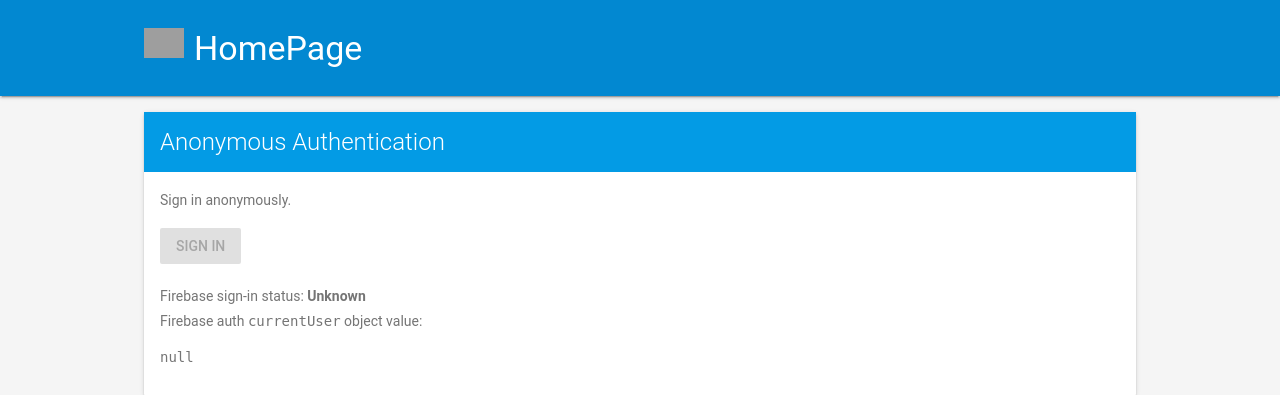
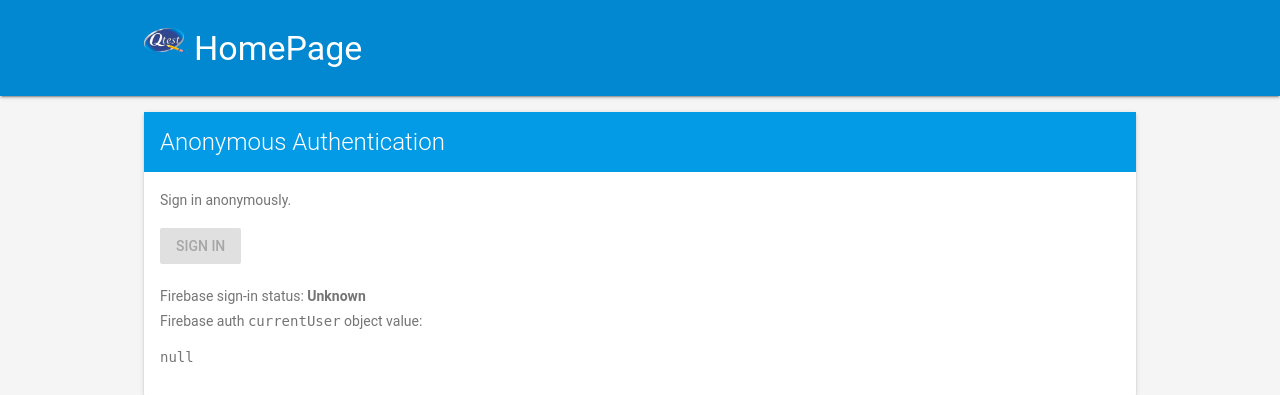
Before and after one commit to jjjpanda/SSW-322, a PHP site: page /anon.html in a window 1280 px wide. Shown: the top 395 px of the page. Run offline with PHP 8.4, Linux system fonts and the light colour scheme; some libraries are stand-ins or nearby versions; grey boxes are pictures that could not be loaded.

Commit message:
Update main.css

```diff
--- a/public/res/main.css
+++ b/public/res/main.css
@@ -38,7 +38,7 @@ code {
   word-break: break-all;
 }
 h3 {
-  background: url('firebase-logo.png') no-repeat;
+  background: url('../img/qtest.png') no-repeat;
   background-size: 40px;
   padding-left: 50px;
   color: white;
```
